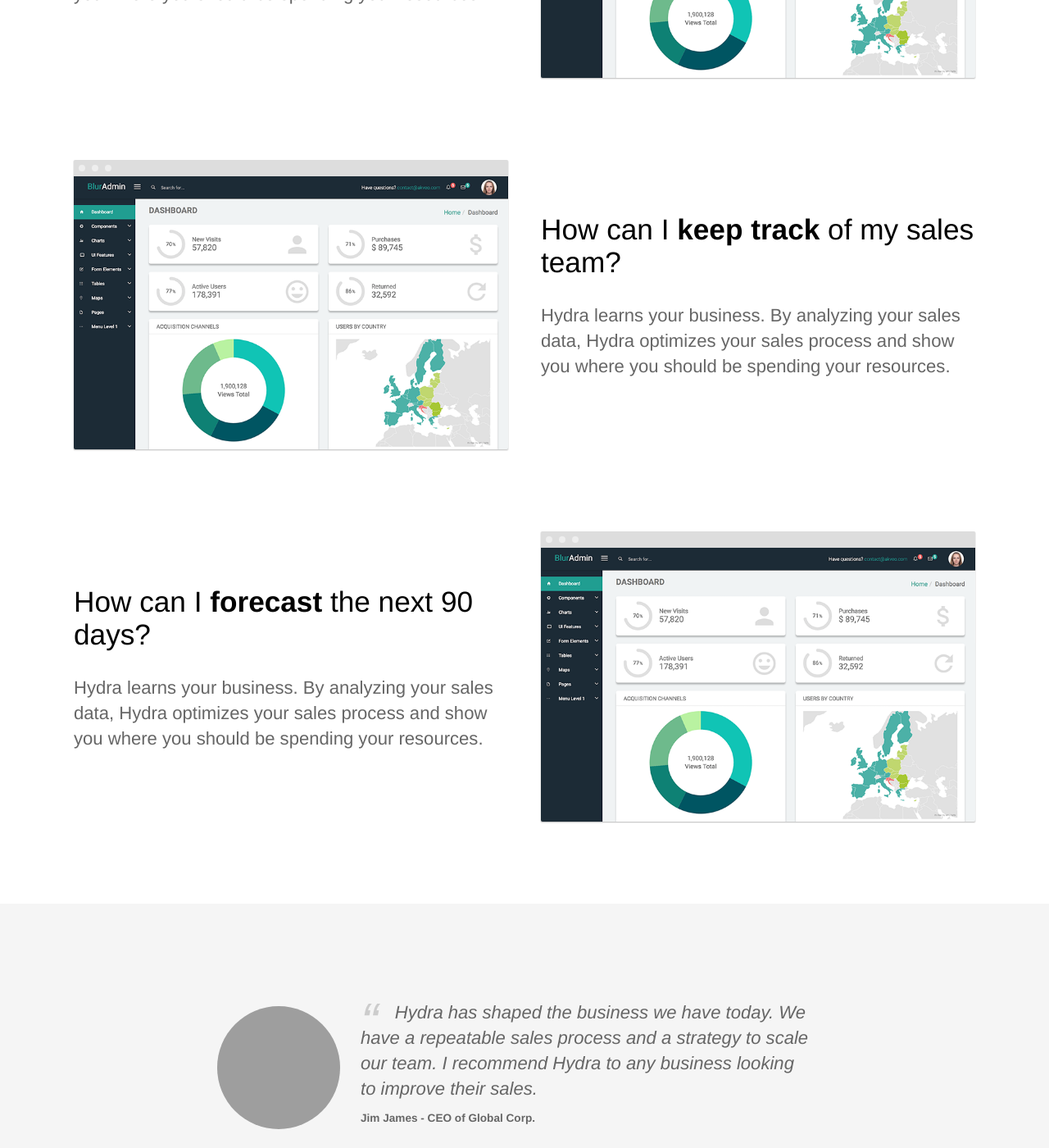
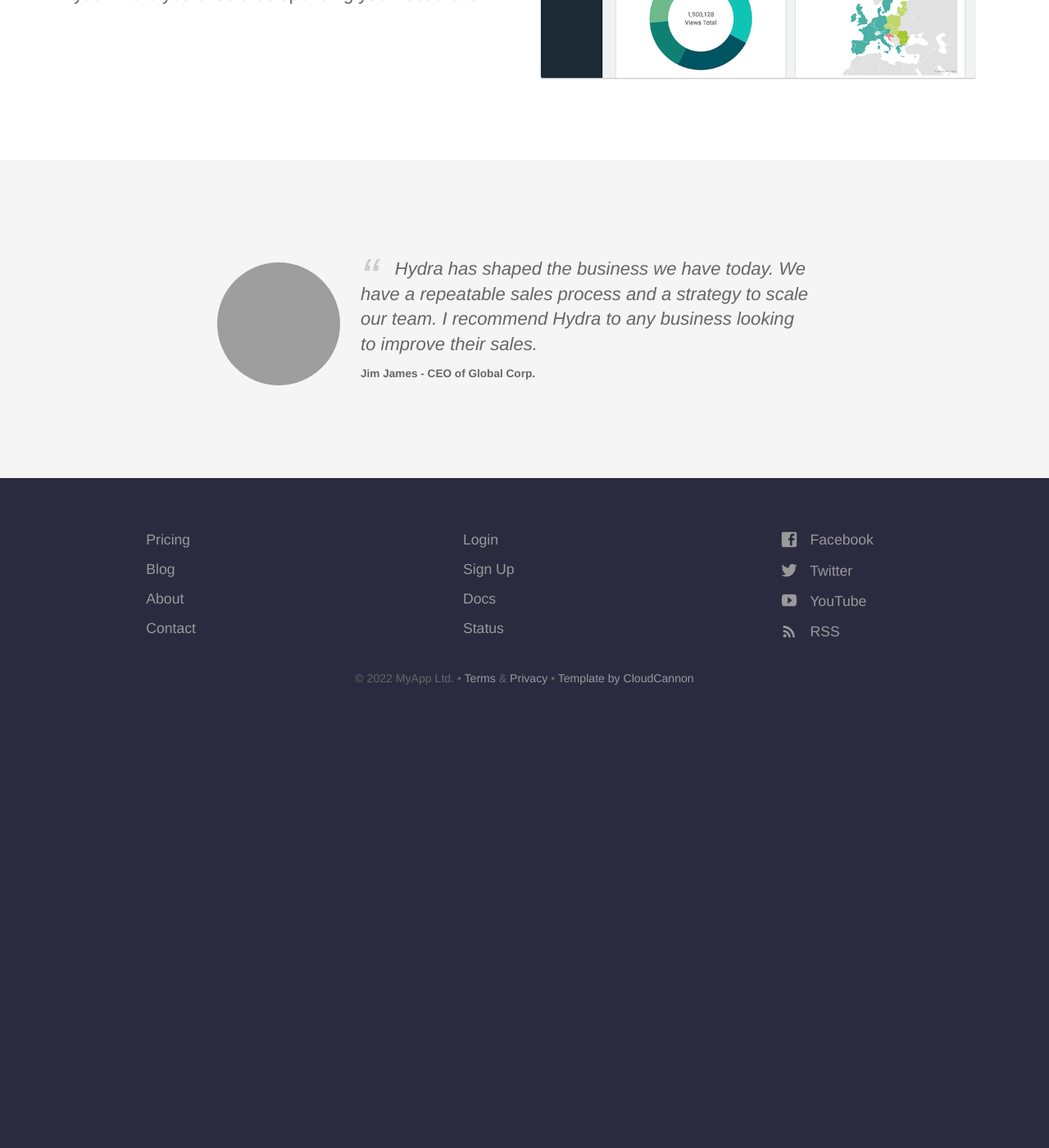
Before and after one commit to atokolyi/viota, a Jekyll site: the page built from index.html, in a window 1280 px wide and 1400 px high, scrolled down 846 px. Shown: the whole window at 82% size. Built offline with Jekyll 4.4.1, drawn with Linux system fonts in a browser that asks for light colours; after the commit the page ends 1733 px from its top, so only the background shows below that; some of the changed text lies outside the part shown; grey boxes are pictures that could not be loaded.

Commit message:
Update index.html

```diff
--- a/index.html
+++ b/index.html
@@ -23,30 +23,6 @@
 		</div>
 	</section>
 
-	<section>
-		<div class="container flex">
-			<div class="text editable">
-				<h2>How can I <strong>keep track</strong> of my sales team?</h2>
-				<p>Hydra learns your business. By analyzing your sales data, Hydra optimizes your sales process and show you where you should be spending your resources.</p>
-			</div>
-			<div class="image">
-				<img src="{{ site.baseurl }}/images/dashboard.png" alt="Screenshot" class="screenshot editable" />
-			</div>
-		</div>
-	</section>
-
-	<section>
-		<div class="container flex">
-			<div class="text editable">
-				<h2>How can I <strong>forecast</strong> the next 90 days?</h2>
-				<p>Hydra learns your business. By analyzing your sales data, Hydra optimizes your sales process and show you where you should be spending your resources.</p>
-			</div>
-			<div class="image">
-				<img src="{{ site.baseurl }}/images/dashboard.png" alt="Screenshot" class="screenshot editable" />
-			</div>
-		</div>
-	</section>
-
 	<section class="testimonial">
 		<div class="container flex">
 			<div class="testimonial-block">
@@ -58,9 +34,4 @@
 			</div>
 		</div>
 	</section>
-
-	<section class="bottom-cta">
-		<h2 class="editable"><strong>Improve</strong> your sales process today</h2>
-		<div class="button alt"><a href="#">Get Started Free</a></div>
-	</section>
 </div>
```
